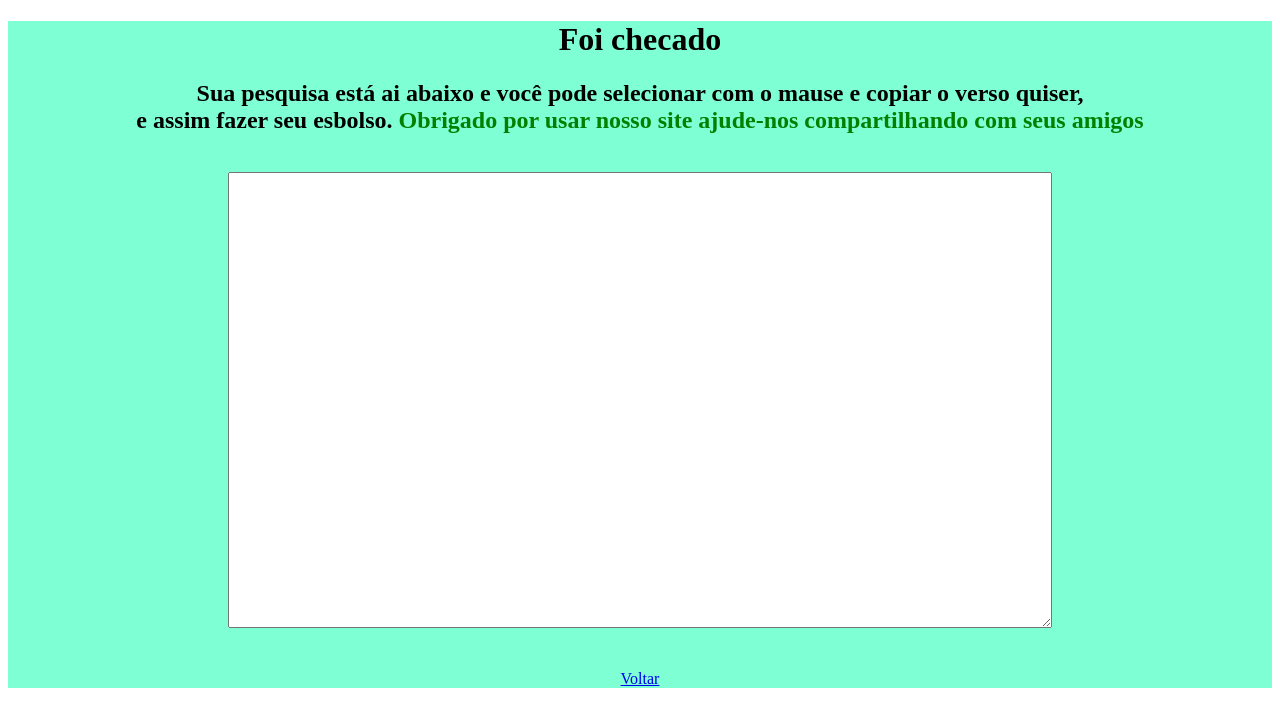
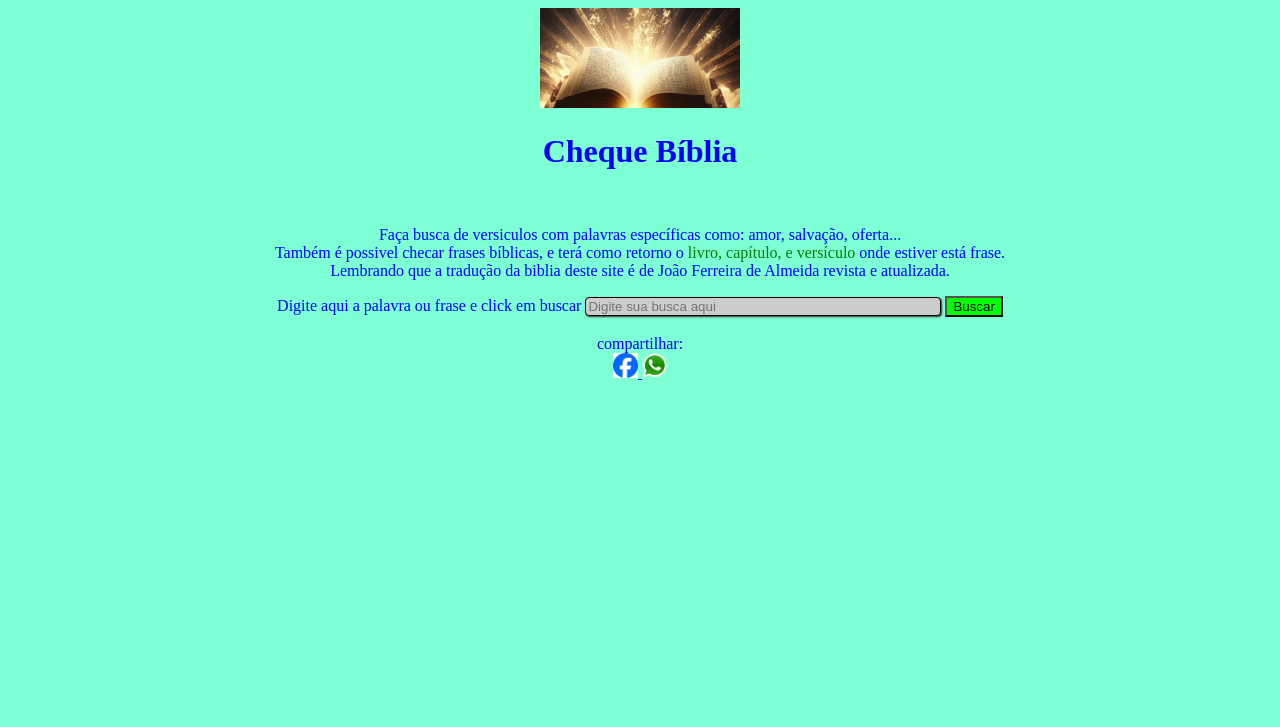
Before and after one commit to moisesmlx/cheque_biblia, a Django app: template app_cheque_biblia/templates/ver_pesquisa.html in a window 1280 px wide. Shown: the top 727 px of the page. Run offline with Django 5.2, Linux system fonts and the light colour scheme; the template is opened without the code that fills it, so the values that code supplies are empty.

Commit message:
Update ver_pesquisa.html

```diff
--- a/app_cheque_biblia/templates/ver_pesquisa.html
+++ b/app_cheque_biblia/templates/ver_pesquisa.html
@@ -3,24 +3,53 @@
 <head>
     <meta charset="UTF-8">
     <meta name="viewport" content="width=device-width, initial-scale=1.0">
+    <meta http-equiv="refresh" content="60" />
     <title>Cheque Bíblia</title>
-
+    <link rel="stylesheet" href="./static/css/style.css">
+    <meta name="viewport" content="width=device-width">
 </head>
 <body>
-    <div style="text-align: center; background-color: aquamarine;">
-        <h1>Foi checado <font color="green">{{que_palavra}}</font></h1>
+    <!-- link do site https://bit.ly/cheque-biblia -->
+    <img src="./static/logo.png", width="200", height="100">
 
-        <h2>Sua pesquisa está ai abaixo e você pode selecionar com o mause e copiar o verso quiser,<br>
-        e assim fazer seu esbolso.
-        <font color="green">Obrigado por usar nosso site ajude-nos compartilhando com seus amigos</font>
-        </h2><br>
+    <!-- anuncios Adcash -->
+    <script type="text/javascript">
+    aclib.runAutoTag({
+        zoneId: 'kzrllbylxu',
+    });
+    </script>
 
-        <textarea n cols="100" rows="30" style="color: blue;">{{texto}}</textarea>
-        <h2>{{contia}}</h2><br>
-        {% csrf_token %}
-        <a href="javascript: history.go(-1)">Voltar</a>
-        <script async src="https://pagead2.googlesyndication.com/pagead/js/adsbygoogle.js?client=ca-pub-1380471728211177"
-        crossorigin="anonymous"></script>
-    </div><br>
+
+    <h1>Cheque Bíblia</h1><br>
+
+    <p>Faça busca de versiculos com palavras específicas como: amor, salvação, oferta...<br>
+        Também é possivel checar frases bíblicas, e terá como retorno o <font color="green">livro, capítulo, e versículo</font>
+        onde estiver está frase.<br>
+        Lembrando que a tradução da biblia deste site é de João Ferreira de Almeida revista e atualizada.<br>
+    </p>
+
+    <form action="{%url 'pesquisa'%}" method="post">
+        <div>
+            Digite aqui a palavra ou frase e click em buscar
+            <input type="text" name="p" placeholder="Digite sua busca aqui">
+
+            <input type="submit" value="Buscar"><br><br>
+
+            compartilhar:<br>
+        <a href="https://www.facebook.com/sharer/sharer.php?u=https://bit.ly/cheque-biblia">
+	    <img width="25" height="25" src="./static/facebook.png" alt="">
+        </a>
+
+        <a href="https://api.whatsapp.com/send?text=Acesse este link para fazer pesquisa de palavras ou frases bíblicas: https://bit.ly/cheque-biblia">
+	    <img width="25" height="25" src="./static/whatsaap.png" alt="">
+        </a>
+
+            {% csrf_token %}
+        </div>
+
+    </form>
+
+    <script async src="https://pagead2.googlesyndication.com/pagead/js/adsbygoogle.js?client=ca-pub-1380471728211177"
+    crossorigin="anonymous"></script>
 </body>
 </html>
```
